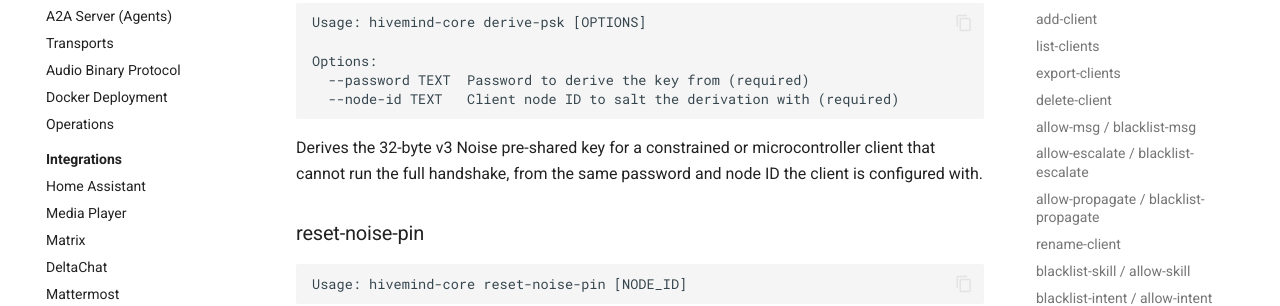
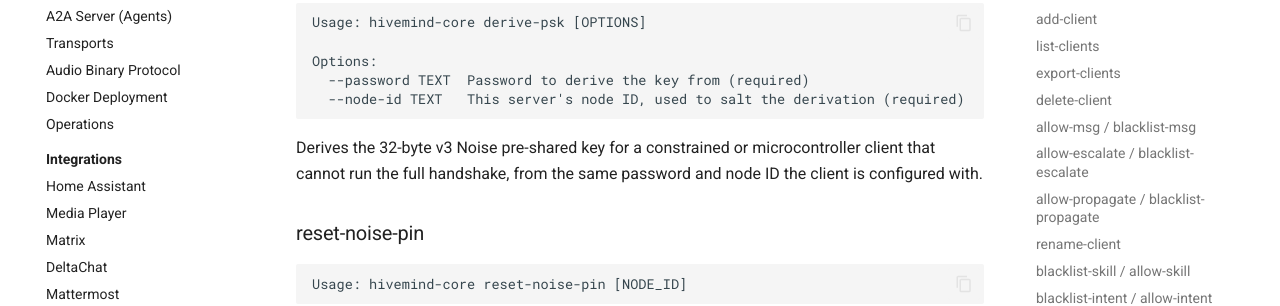
Before and after one commit to JarbasHiveMind/HiveMind-community-docs, an MkDocs documentation site: the page built from docs/reference/cli.md, in a window 1280 px wide and 900 px high, scrolled down 5149 px. Shown: the part 170-476 px from the top of the window. Built offline with MkDocs 1.6.1 and Material for MkDocs 9.7.7, drawn with Linux system fonts in a browser that asks for light colours.

Commit message:
fix: derive-psk --node-id is the server's node ID, not the client's
The PSK is salted with SHA-256(node_id) of the server issuing it,
making the PSK server-specific. The doc had this backwards, which
would lead an operator to derive a PSK the server never produces
itself.

Co-Authored-By: Claude Fable 5 <noreply@anthropic.com>

````diff
--- a/docs/reference/cli.md
+++ b/docs/reference/cli.md
@@ -239,7 +239,7 @@ Usage: hivemind-core derive-psk [OPTIONS]
 
 Options:
   --password TEXT  Password to derive the key from (required)
-  --node-id TEXT   Client node ID to salt the derivation with (required)
+  --node-id TEXT   This server's node ID, used to salt the derivation (required)
 ```
 
 Derives the 32-byte v3 Noise pre-shared key for a constrained or microcontroller client
````
